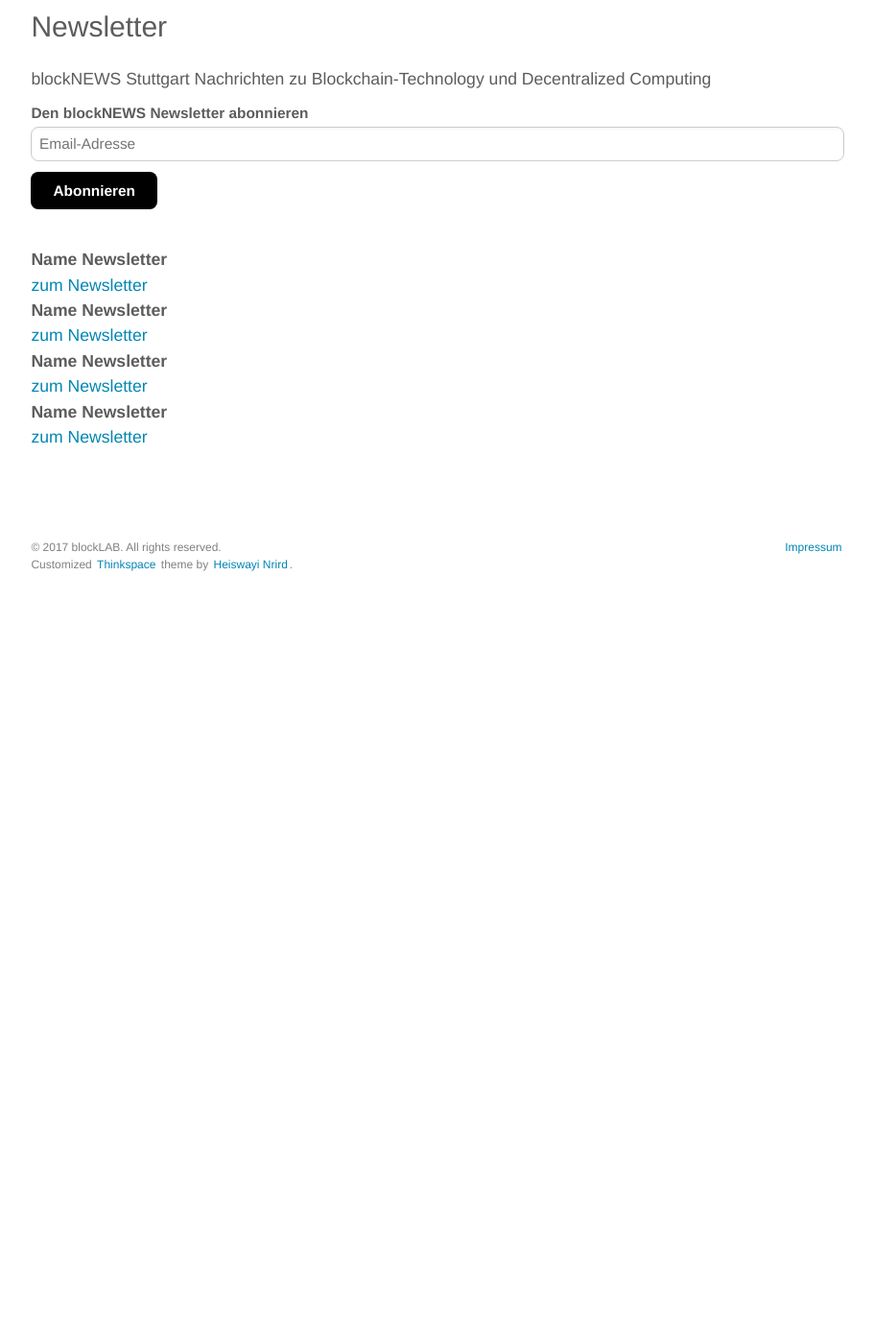
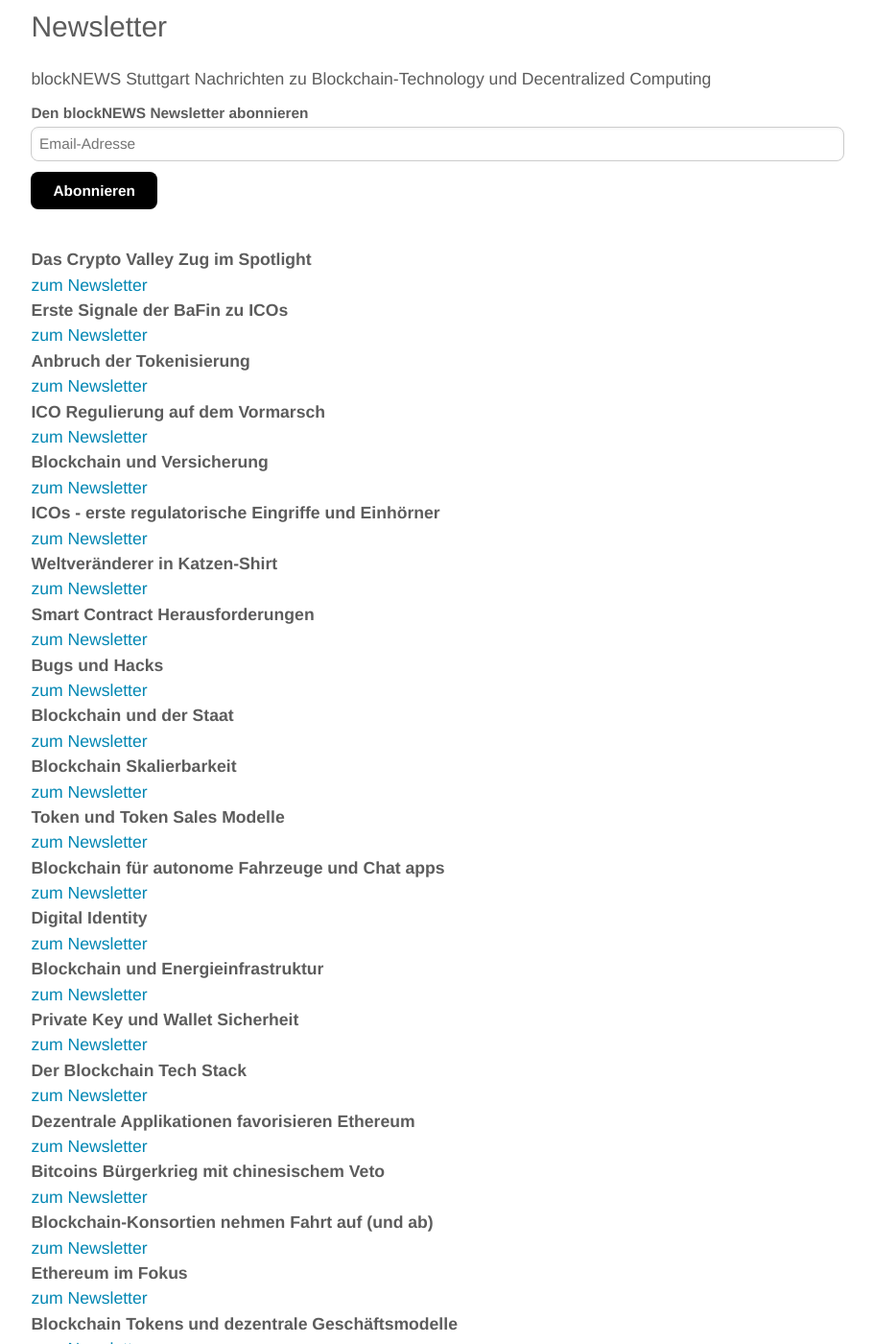
Before and after one commit to blocklab/site, a Jekyll site: the page built from newsletter.md, in a window 1280 px wide and 1400 px high, scrolled down 472 px. Shown: the whole window at 96% size, without its empty margins (184-1095 px from the left). Built offline with Jekyll 4.4.1, drawn with Linux system fonts in a browser that asks for light colours; comment, search, counter and statistics services are not loaded; before the commit the page ends 1122 px from its top, so only the background shows below that; some of the changed text lies outside the part shown.

Commit message:
Update newsletter.md

```diff
--- a/newsletter.md
+++ b/newsletter.md
@@ -30,18 +30,110 @@ Nachrichten zu Blockchain-Technology und Decentralized Computing
 
 <br>
 
-**Name Newsletter**
+**Das Crypto Valley Zug im Spotlight**
 <br>
-[zum Newsletter](http://fortune.com/ethereum-blockchain-vitalik-buterin/)
+[zum Newsletter](http://mailchi.mp/85bd002467cc/blockchain-in-der-kw16-private-key-und-wallet-sicherheit-470485)
 <br>
-**Name Newsletter**
+**Erste Signale der BaFin zu ICOs**
 <br>
-[zum Newsletter](http://fortune.com/ethereum-blockchain-vitalik-buterin/)
+[zum Newsletter](http://mailchi.mp/d9ccca6da7b4/blockchain-in-der-kw16-private-key-und-wallet-sicherheit-465469)
 <br>
-**Name Newsletter**
+**Anbruch der Tokenisierung**
 <br>
-[zum Newsletter](http://fortune.com/ethereum-blockchain-vitalik-buterin/)
+[zum Newsletter](http://mailchi.mp/88b2885128f4/blockchain-in-der-kw16-private-key-und-wallet-sicherheit-454437)
 <br>
-**Name Newsletter**
+**ICO Regulierung auf dem Vormarsch**
 <br>
-[zum Newsletter](http://fortune.com/ethereum-blockchain-vitalik-buterin/)
+[zum Newsletter](http://mailchi.mp/d85eac382962/blockchain-in-der-kw16-private-key-und-wallet-sicherheit-433221)
+<br>
+**Blockchain und Versicherung**
+<br>
+[zum Newsletter](http://mailchi.mp/ef2ca4d9798c/blockchain-in-der-kw16-private-key-und-wallet-sicherheit-422341)
+<br>
+**ICOs - erste regulatorische Eingriffe und Einhörner**
+<br>
+[zum Newsletter](http://mailchi.mp/41cbda9fbf73/blockchain-in-der-kw16-private-key-und-wallet-sicherheit-416505)
+<br>
+**Weltveränderer in Katzen-Shirt**
+<br>
+[zum Newsletter](http://mailchi.mp/a104eddc55d8/blockchain-in-der-kw16-private-key-und-wallet-sicherheit-399265)
+<br>
+**Smart Contract Herausforderungen**
+<br>
+[zum Newsletter](http://mailchi.mp/89d27d2764c1/blockchain-in-der-kw16-private-key-und-wallet-sicherheit-389697)
+<br>
+**Bugs und Hacks**
+<br>
+[zum Newsletter](http://mailchi.mp/2f4ebfc82864/blockchain-in-der-kw16-private-key-und-wallet-sicherheit-384377)
+<br>
+**Blockchain und der Staat**
+<br>
+[zum Newsletter](http://mailchi.mp/5e8351502533/blockchain-in-der-kw16-private-key-und-wallet-sicherheit-371317)
+<br>
+**Blockchain Skalierbarkeit**
+<br>
+[zum Newsletter](http://mailchi.mp/398bf69108aa/blockchain-in-der-kw16-private-key-und-wallet-sicherheit-362557)
+<br>
+**Token und Token Sales Modelle**
+<br>
+[zum Newsletter](http://mailchi.mp/ca6ad1e5dcd0/blockchain-in-der-kw16-private-key-und-wallet-sicherheit-342809)
+<br>
+**Blockchain für autonome Fahrzeuge und Chat apps**
+<br>
+[zum Newsletter](http://mailchi.mp/ea1a100f964b/blockchain-in-der-kw16-private-key-und-wallet-sicherheit-329893)
+<br>
+**Digital Identity**
+<br>
+[zum Newsletter](http://mailchi.mp/e81c70da5ac0/blockchain-in-der-kw16-private-key-und-wallet-sicherheit-317113)
+<br>
+**Blockchain und Energieinfrastruktur**
+<br>
+[zum Newsletter](http://mailchi.mp/f013f40df105/blockchain-in-der-kw16-private-key-und-wallet-sicherheit-310325)
+<br>
+**Private Key und Wallet Sicherheit**
+<br>
+[zum Newsletter](http://mailchi.mp/71019a3cef11/blockchain-in-der-kw16-private-key-und-wallet-sicherheit)
+<br>
+**Der Blockchain Tech Stack**
+<br>
+[zum Newsletter](https://us14.campaign-archive.com/?u=90590f1e0655a3df4dc3857b1&id=21c0163b95)
+<br>
+**Dezentrale Applikationen favorisieren Ethereum**
+<br>
+[zum Newsletter](https://us14.campaign-archive.com/?u=90590f1e0655a3df4dc3857b1&id=51bf02cb1d)
+<br>
+**Bitcoins Bürgerkrieg mit chinesischem Veto**
+<br>
+[zum Newsletter](https://us14.campaign-archive.com/?u=90590f1e0655a3df4dc3857b1&id=64b6fc8b59)
+<br>
+**Blockchain-Konsortien nehmen Fahrt auf (und ab)**
+<br>
+[zum Newsletter](https://us14.campaign-archive.com/?u=90590f1e0655a3df4dc3857b1&id=73a5569252)
+<br>
+**Ethereum im Fokus**
+<br>
+[zum Newsletter](https://us14.campaign-archive.com/?u=90590f1e0655a3df4dc3857b1&id=c17f6a0145)
+<br>
+**Blockchain Tokens und dezentrale Geschäftsmodelle**
+<br>
+[zum Newsletter](https://us14.campaign-archive.com/?u=90590f1e0655a3df4dc3857b1&id=ff8d1352d0)
+<br>
+**Blockchain and Social Media**
+<br>
+[zum Newsletter](https://us14.campaign-archive.com/?u=90590f1e0655a3df4dc3857b1&id=5496d3b6c3)
+<br>
+**Mobility Solutions**
+<br>
+[zum Newsletter](https://us14.campaign-archive.com/?u=90590f1e0655a3df4dc3857b1&id=16e8be0248)
+<br>
+**Public versus Private Blockchains**
+<br>
+[zum Newsletter](https://us14.campaign-archive.com/?u=90590f1e0655a3df4dc3857b1&id=31d673a764)
+<br>
+**Blockchain Applikationen im Fokus**
+<br>
+[zum Newsletter](https://us14.campaign-archive.com/?u=90590f1e0655a3df4dc3857b1&id=c4e7217525)
+<br>
+**Kostensenkung, Banken und Versicherungen**
+<br>
+[zum Newsletter](https://us14.campaign-archive.com/?u=90590f1e0655a3df4dc3857b1&id=da136321be)
```
